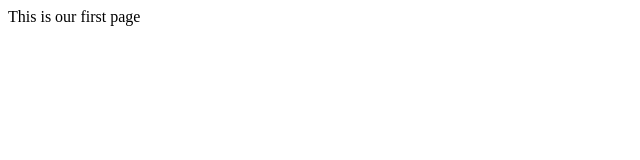
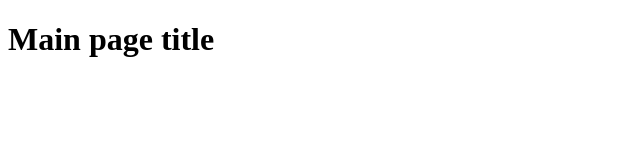
Before and after one commit to iuliisobol/first-repo, a plain HTML site: page index.html in a window 1280 px wide. Shown: the whole page, without its empty margins (0-640 px from the left). Drawn offline with Linux system fonts and the light colour scheme.

Commit message:
added styles

```diff
--- a/index.html
+++ b/index.html
@@ -6,6 +6,6 @@
     <title>Document</title>
 </head>
 <body>
-    This is our first page
+    <h1>Main page title</h1>
 </body>
 </html>
--- /dev/null
+++ b/style.css
@@ -0,0 +1,3 @@
+body {
+    margin: 0;
+}
```
